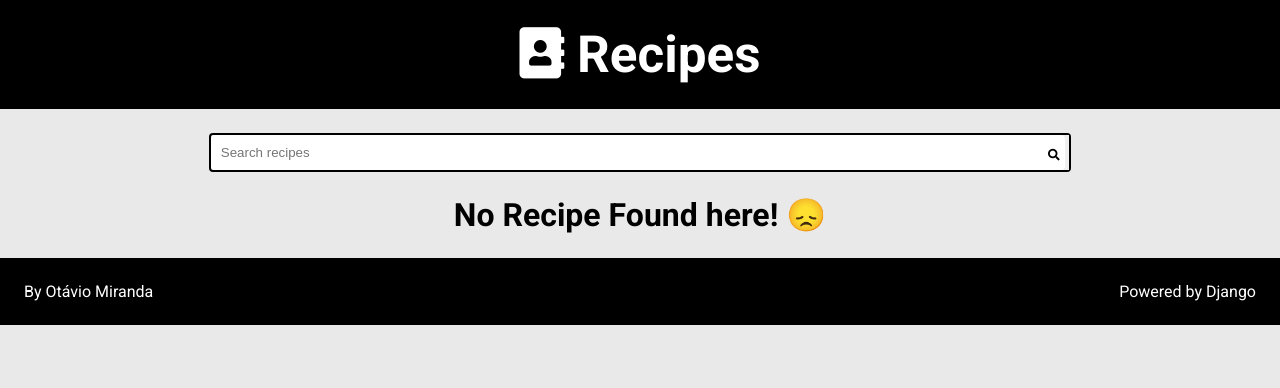
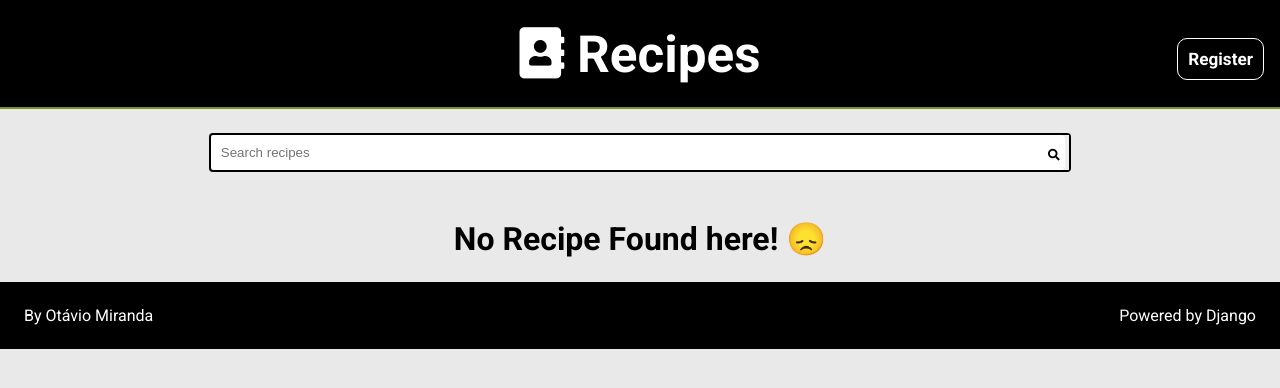
Before and after one commit to joaovq/recipes-django-app, a Django app: page / in a window 1280 px wide. Shown: the top 388 px of the page. Run offline with Django 4.2, Linux system fonts and the light colour scheme; data that the repository does not hold is empty.

Commit message:
feature(project): implements author

```diff
--- a/app/static/recipes/home.css
+++ b/app/static/recipes/home.css
@@ -99,8 +99,11 @@ a {
     color: rgb(0, 0, 0);
     padding: .5rem;
 }
-@media (max-width:800){
+@media(max-width:800px){
     .main-header-container {
         font-size: .3rem;
     }
+    .card-recipe-container {
+        max-width: 50%;
+    }
 }
--- a/app/templates/recipes/pages/home.html
+++ b/app/templates/recipes/pages/home.html
@@ -11,13 +11,14 @@
       </h1>
     </div>
   {% endif %}
-    <div class="main-content">
+    {% include 'global/messages.html' %}
+    <main class="main-content">
       {% for recipe in recipes  %}
           {% include 'recipes/partials/card_recipe.html' %}
           {% empty %}
           <h1>No Recipe Found here! 😞</h1>
       {% endfor %}
-    </div>
+    </main>
     {% include 'recipes/partials/pagination.html' %}
     {% include 'global/partials/footer.html' %}
 {% endblock %}
--- a/app/views.py
+++ b/app/views.py
@@ -4,6 +4,7 @@ from app.models import Category, Recipes
 from django.db.models import Q
 from utils.pagination import make_pagination
 import os
+from django.contrib import messages
 
 PER_PAGE = os.environ.get('PER_PAGE', 6)
 
@@ -58,8 +59,8 @@ def search_recipes_view(request):
         raise Http404
     recipes = Recipes.objects.filter(
         Q(
-          Q(title__icontains=search_term) |
-          Q(description__icontains=search_term)
+          Q(title__icontains= search_term) |
+          Q(description__icontains= search_term)
         ),
         is_published=True
     ).order_by('-id')
--- a/base_static/global/base.css
+++ b/base_static/global/base.css
@@ -15,6 +15,7 @@ body {
 
 .main-header-container {
     width: 100%;
+    position: relative;
     display: flex;
     justify-content: center;
     align-items: center;
@@ -24,6 +25,17 @@ body {
     flex-flow: row nowrap;
     font-size: 1.6rem;
 }
+.main-header-container::after{
+    position:absolute;
+    content: '';
+    height: 2px;
+    width: 0%;
+    background: rgb(127, 143, 35);
+    bottom: 0;
+    left: 0;
+    transition: ease .5s;
+ }
+.main-header-container:hover::after { width: 100%; }
 
 .main-header-container a {
     color: var(--text-color-bg-dark);
@@ -94,6 +106,76 @@ body {
     filter: brightness(.8);
 }
 
+#register-btn {
+    position: absolute;
+    right: 0;
+    top: 1.4rem;
+    margin: 1rem;
+    border: 1px solid white;
+    border-radius: 10px;
+    padding: 10px;
+}
+#register-btn:hover {
+    background-color: chocolate;
+    transition: all .3s;
+    border: none;
+    transform: scale(1.1);
+}
+
+.home-message {
+    width: 60%;
+    padding: 1rem;
+    border-radius: 10px;
+    cursor: pointer;
+    display: flex;
+    justify-content: center;
+    animation: slide 1s;
+}
+@keyframes slide {
+    from {
+        transform: translateX(-100%);
+    }
+    to {
+        transform: translateX(0px);
+    }
+}
+.message-success {
+    color: var(--color-success-dark);
+    background-color: var(--color-success-light);
+    border: 2px var(--color-success-dark) solid;
+}
+.message-error {
+    color: var(--color-error-dark);
+    background-color: var(--color-error-light);
+    border: 2px var(--color-error-dark) solid;
+}
+
+.message-debug {
+    color: var(--color-debug-dark);
+    background-color: var(--color-debug-light);
+    border: 2px var(--color-debug-dark) solid;
+}
+.message-warning {
+    color: var(--color-warning-dark);
+    background-color: var(--color-warning-light);
+    border: 2px var(--color-warning-dark) solid;
+}
+.message-info {
+    color: var(--color-info-dark);
+    background-color: var(--color-info-light);
+    border: 2px var(--color-info-dark) solid;
+}
+
+.message-container {
+    display: flex;
+    justify-content: space-evenly;
+    align-items: center;
+    flex-direction: column;
+    flex-wrap: wrap;
+    gap: 1rem;
+    margin: 1.5rem;
+}
+
 
 @media (max-width:800) {
     .main-header-container {
--- a/base_static/global/var.css
+++ b/base_static/global/var.css
@@ -2,4 +2,14 @@
     --bg-color: #e9e9e9;
     --bg-color-white: white;
     --text-color-bg-dark: white;
+    --color-info-light:#4d87c442;
+    --color-info-dark:#4d86c4;
+    --color-debug-light:#4d87c442;
+    --color-debug-dark:#4d86c4;
+    --color-success-light:#4a9c5d36;
+    --color-success-dark:#4a9c5d;
+    --color-warning-light:#ffe60849;
+    --color-warning-dark:#ada346;
+    --color-error-light:#da525d4b;
+    --color-error-dark:#da525d;
 }
--- /dev/null
+++ b/base_templates/global/messages.html
@@ -0,0 +1,9 @@
+<div class="message-container">
+    {% if messages  %}
+      {% for message in messages %}
+          <div class="home-message {{ message.tags }}">
+            {{message}}
+          </div>
+      {% endfor %}
+    {% endif %}
+</div>
--- a/base_templates/global/partials/header_recipes.html
+++ b/base_templates/global/partials/header_recipes.html
@@ -1,3 +1,10 @@
 <header class="main-header-container">
     <a href="{% url 'app:home' %}"><h1><i class="fas fa-address-book"></i> Recipes</h1></a>
+    {% if not is_register_page %}
+        <a href="{% url 'author:register_author' %}">
+            <div id="register-btn">
+                <h6>Register</h6>
+            </div>
+        </a>
+    {% endif %}
 </header>
```
